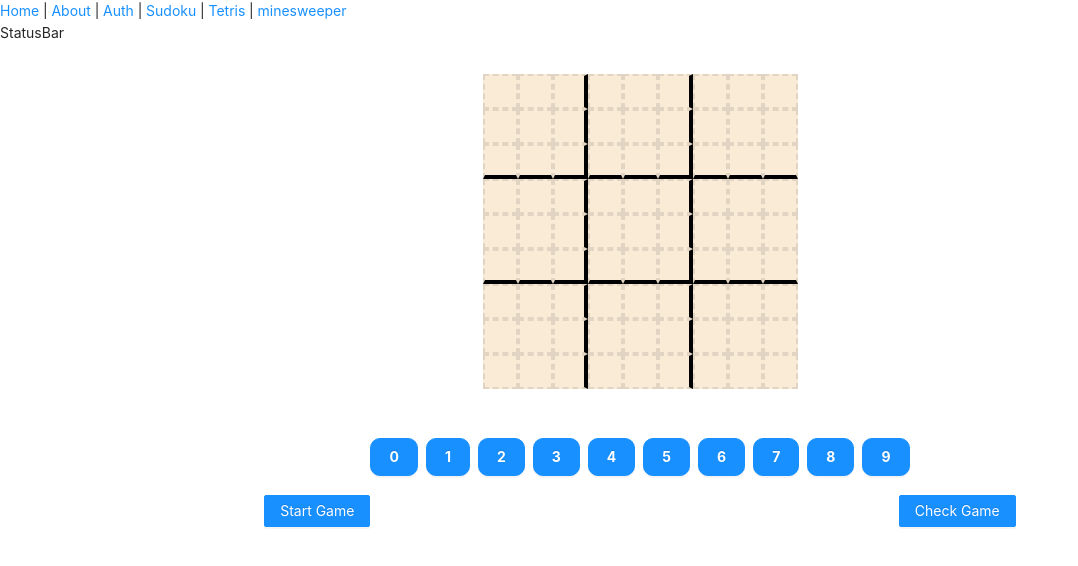
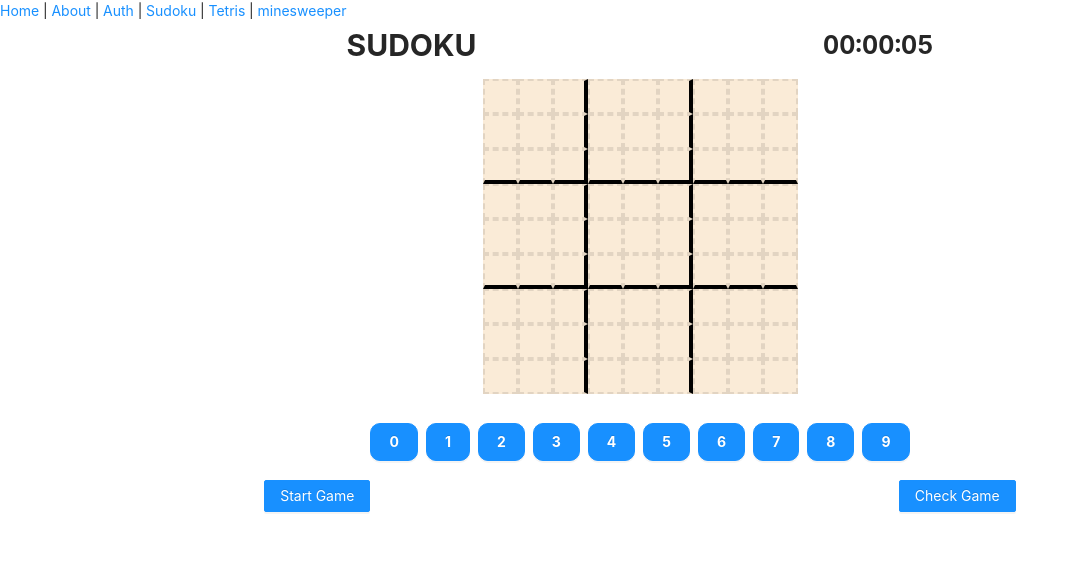
Before and after one commit to Manion-sebastian/waggroup, a Next.js app: page /sudokuTest in a window 1280 px wide. Shown: the top 566 px of the page, without its empty margins (0-1078 px from the left). Built offline with nearby package versions, Linux system fonts and the light colour scheme.

Commit message:
got timer working

```diff
--- a/components/sudoku/statusBar.tsx
+++ b/components/sudoku/statusBar.tsx
@@ -1,10 +1,45 @@
 import React from 'react'
+import styles from '../../styles/sudoku/StatusBar.module.css'
 
-type Props = {}
+type Props = {
+  time : number
+}
 
-const StatusBar = (props: Props) => {
+const ParseTime = (time: number ) => {
+  let stringSeconds;
+  let stringMinutes;
+  let stringHours;
+  let seconds = time % 60
+  if (seconds < 10) {
+    stringSeconds =  `0${seconds}`
+  } else {
+    stringSeconds = seconds
+  }
+  let minutes = Math.floor(time / 60)
+  if (minutes < 10) {
+    stringMinutes = `0${minutes}`
+  } else {
+    stringMinutes = minutes
+  }
+  let hours = Math.floor(minutes / 60)
+  if (hours < 10) {
+    stringHours = `0${hours}`
+  } else {
+    stringHours = hours
+  }
+  return `${stringHours}:${stringMinutes}:${stringSeconds}`
+}
+
+const StatusBar = ({time}: Props) => {
   return (
-    <div>StatusBar</div>
+    <div className={styles.container}>
+      <div>
+        SUDOKU
+      </div>
+      <div className={styles.time}>
+        {ParseTime(time)}
+      </div>
+    </div>
   )
 }
 
--- a/components/sudoku/sudokuGame.tsx
+++ b/components/sudoku/sudokuGame.tsx
@@ -20,6 +20,7 @@ const SudokuGame = (props: Props) => {
   const [currentCell, setCurrentCell] = useState()
   const [solvedPuzzle, setSolvedPuzzle] = useState<number[]>([])
   const [currentShown, setCurrentShown] = useState()
+  const [currentTimer, setCurrentTimer] = useState<number>(0)
 
   useEffect(() => {
     const handleValidate = () => {
@@ -61,6 +62,15 @@ const handleValidate = () => {
   }
 }
 
+const handleTimer = () => {
+  let seconds  = currentTimer
+  let timer = setInterval(function() {
+    clearInterval(timer)
+    seconds += 1
+    setCurrentTimer(seconds)
+  }, 1000)
+}
+
 
 const handleGrabObj = (obj : any) => {
   console.log(obj)
@@ -89,8 +99,12 @@ const handleStartButton = () => {
   let blurb = ''
   if(hasGame) {
     blurb = 'New Game'
+    handleTimer()
+
   } else
    blurb = "Start Game"
+   handleTimer()
+
 
   return blurb
 }
@@ -100,7 +114,7 @@ const handleStartButton = () => {
 
   return (
     <div className={styles.gameConstraints}>
-      <StatusBar />
+      <StatusBar time={currentTimer} />
       <Board game={currentPuzzle}  grabInfo={handleGrabObj} />
       <ControlBar handleInput={handleInput}  />
       <StartSection gameStarted={handleStartButton()} handleStartGame={handleStartGame} />
--- a/styles/sudoku/Board.module.css
+++ b/styles/sudoku/Board.module.css
@@ -4,7 +4,7 @@
     grid-template-columns: repeat(9, minmax(0, 1fr));
     width: fit-content;
     height: fit-content;
-    margin: 30px auto;
+    margin: 10px auto;
 
     /* border: solid blue 4px; */
 
--- a/styles/sudoku/Cell.module.css
+++ b/styles/sudoku/Cell.module.css
@@ -1,14 +1,4 @@
 
-.size {
-    height: 35px;
-    width: 35px;
-    border: dashed rgba(25,25,25,0.1) 2px;
-    background-color: antiquewhite;
-    display: flex;
-    justify-content: center;
-    font-weight: bold;
-    font-size: larger;
-}
 
 /* vertical lines */
 .size:nth-child(3) {
@@ -114,3 +104,18 @@
 }.size:nth-child(54) {
     border-bottom: solid black 4px;
 }
+
+.size {
+    height: 35px;
+    width: 35px;
+    border: dashed rgba(25,25,25,0.1) 2px;
+    background-color: antiquewhite;
+    display: flex;
+    justify-content: center;
+    font-weight: bold;
+    font-size: larger;
+}
+
+.targeted {
+    background-color: gray;
+}
--- /dev/null
+++ b/styles/sudoku/StatusBar.module.css
@@ -0,0 +1,12 @@
+.container {
+    font-size: 30px;
+    font-weight: bold;
+    display: flex;
+    justify-content: space-evenly;
+    align-items: center;
+
+}
+
+.time {
+    font-size: 25px;
+}
```
